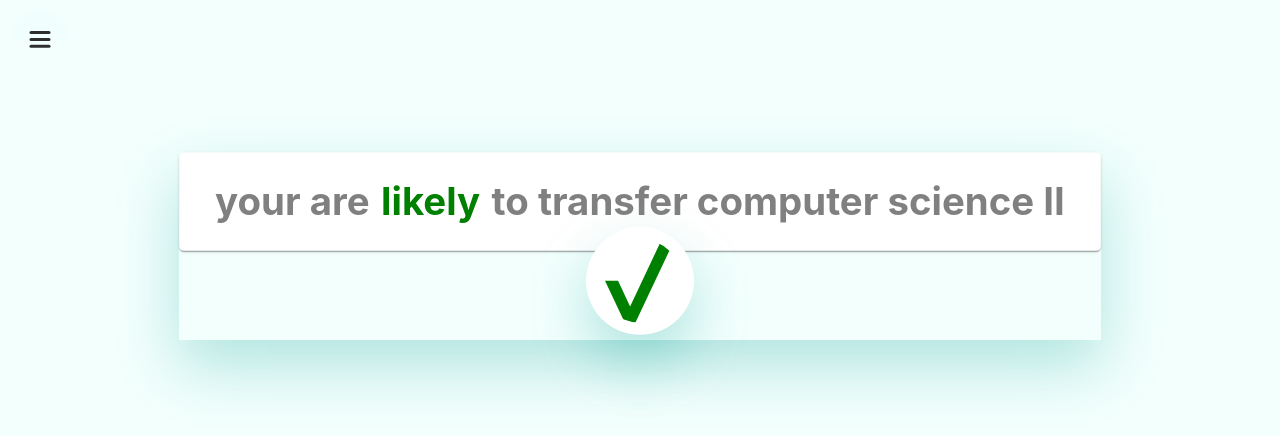
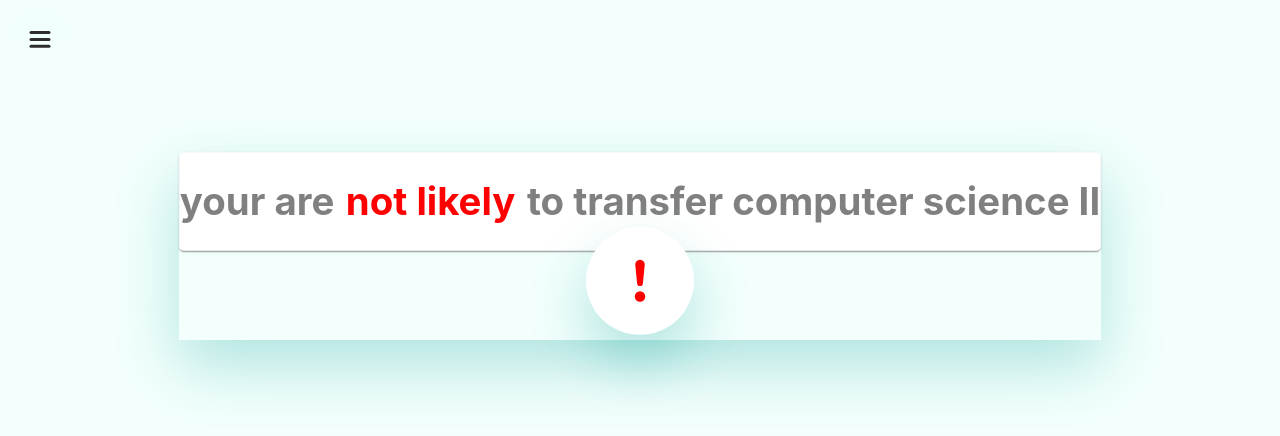
Before and after one commit to horix7/likelyThis-frontend, a React (Create React App) app: page / in a window 1280 px wide. Shown: the top 436 px of the page. Built offline with nearby package versions, Linux system fonts and the light colour scheme; what apollo-link-rest would draw is missing.

Commit message:
un likekly

```diff
--- a/src/components/cards/result.css
+++ b/src/components/cards/result.css
@@ -29,3 +29,9 @@
     font-weight: bold;
     padding: 2px;
 }
+
+.not-likely {
+    color: red;
+    font-weight: bold;
+    padding: 2px;
+}
--- a/src/components/cards/resultCard.tsx
+++ b/src/components/cards/resultCard.tsx
@@ -1,24 +1,32 @@
-import React, { Fragment } from 'react';
+import React, { Fragment, useState } from 'react';
 import { Card } from "@material-ui/core";
 import "./result.css"
 import { motion } from "framer-motion";
 import { IconContext  } from "react-icons";
-import { SiVerizon } from "react-icons/si";
+import { GiCheckMark } from "react-icons/gi";
+import { BsExclamation  } from "react-icons/bs";
 
 export default function ResultCard() {
+    const [state, setState] = useState({
+        likely: false
+    })
   return (
       <Fragment>
     <motion.div animate={{ scale: 1.2,   transition: { duration: 1 , repeat: 0}}}>
       <div className="resultBox">
         <Card style={{border: "none"}}>
-            <h1 className="result-text">your are <span className="likely">likely</span> to transfer computer science II  </h1>
+            <h1 className="result-text">your are {state.likely ?  <span className="likely">likely</span>  :  <span className="not-likely">not likely </span> }to transfer computer science II  </h1>
 
         </Card>
-        <IconContext.Provider value={{ color: "green", className: "result-icon" }}>
+       {state.likely ?  <IconContext.Provider value={{ color: "green", className: "result-icon" }}>
                 <motion.div whileHover={{ scale: 1.5, transition: { duration: 0.2}}} >
-                    <SiVerizon />
+                    <GiCheckMark />
                  </motion.div>
-             </IconContext.Provider>
+             </IconContext.Provider> :  <IconContext.Provider value={{ color: "red", className: "result-icon" }}>
+                <motion.div whileHover={{ scale: 1.5, transition: { duration: 0.2}}} >
+                    <BsExclamation />
+                 </motion.div>
+             </IconContext.Provider>}
         </div>
         </motion.div>
 
```
